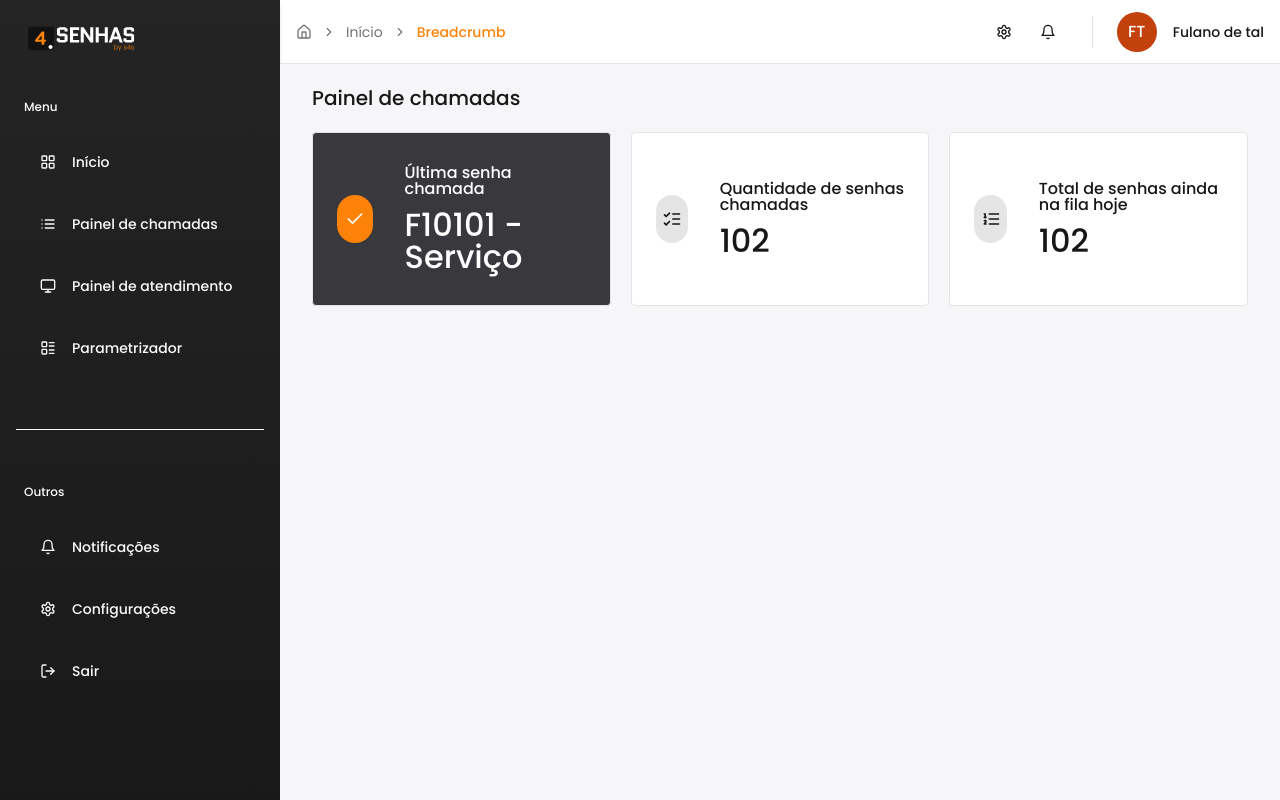
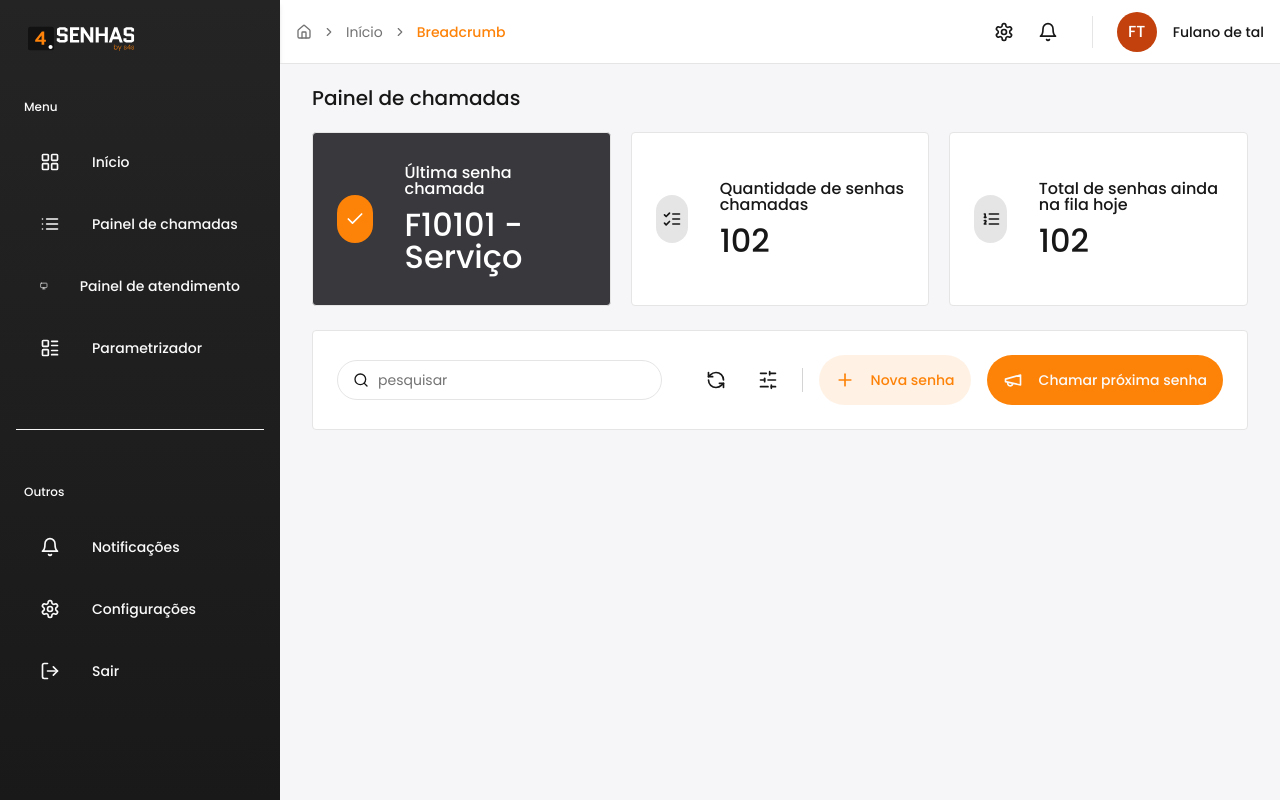
Before and after one commit to SK3010z/aaaaa, a Next.js app: page /lista-de-chamadas in a window 1280 px wide. Built offline with nearby package versions, Linux system fonts and the light colour scheme; no server answers.

Commit message:
wip/ add table filters

```diff
--- a/app/(pages)/(authenticated)/lista-de-chamadas/page.tsx
+++ b/app/(pages)/(authenticated)/lista-de-chamadas/page.tsx
@@ -1,3 +1,4 @@
+import { CallTable } from '@/components/custom/callTable'
 import { HomeCards } from '@/components/custom/homeCards'
 
 export default function ListaDeChamadasPage() {
@@ -7,6 +8,7 @@ export default function ListaDeChamadasPage() {
         Painel de chamadas
       </h1>
       <HomeCards />
+      <CallTable />
     </div>
   )
 }
--- /dev/null
+++ b/components/custom/callTable.tsx
@@ -0,0 +1,11 @@
+import { CallTableFilters } from './callTableFilters'
+
+export function CallTable() {
+  return (
+    <div className="px-8 pb-6">
+      <div className="bg-white border rounded">
+        <CallTableFilters />
+      </div>
+    </div>
+  )
+}
--- /dev/null
+++ b/components/custom/callTableFilters.tsx
@@ -0,0 +1,56 @@
+import {
+  Megaphone,
+  Plus,
+  RefreshCcw,
+  Search,
+  SlidersHorizontal,
+} from 'lucide-react'
+import { Button } from '../ui/button'
+import { Input } from '../ui/input'
+import { Tooltip, TooltipContent, TooltipTrigger } from '../ui/tooltip'
+
+export function CallTableFilters() {
+  return (
+    <div className="flex items-center justify-between p-6">
+      <div className="relative flex items-center">
+        <Input className="h-10 pl-10 min-w-[20rem]" placeholder="pesquisar" />
+        <Search className="size-4 absolute left-4" />
+      </div>
+
+      <div className="flex items-center gap-4">
+        <Tooltip>
+          <TooltipTrigger asChild>
+            <Button variant="ghost" className="size-9 p-0">
+              <RefreshCcw />
+            </Button>
+          </TooltipTrigger>
+          <TooltipContent>
+            <span>Atualizar</span>
+          </TooltipContent>
+        </Tooltip>
+
+        <Tooltip>
+          <TooltipTrigger asChild>
+            <Button variant="ghost" className="size-9 p-0">
+              <SlidersHorizontal />
+            </Button>
+          </TooltipTrigger>
+          <TooltipContent>
+            <span>Filtrar</span>
+          </TooltipContent>
+        </Tooltip>
+
+        <div className="h-6 w-px bg-neutral-300" />
+
+        <Button variant="custom">
+          <Plus />
+          <span>Nova senha</span>
+        </Button>
+        <Button>
+          <Megaphone />
+          <span>Chamar próxima senha</span>
+        </Button>
+      </div>
+    </div>
+  )
+}
--- a/components/ui/button.tsx
+++ b/components/ui/button.tsx
@@ -5,7 +5,7 @@ import * as React from 'react'
 import { cn } from '@/lib/utils'
 
 const buttonVariants = cva(
-  'inline-flex items-center justify-center whitespace-nowrap rounded-full text-sm font-medium ring-offset-white transition-colors focus-visible:outline-none focus-visible:ring-1 focus-visible:ring-primary focus-visible:ring-offset-2 disabled:pointer-events-none disabled:opacity-50',
+  'inline-flex items-center justify-center whitespace-nowrap rounded-full text-sm font-medium space-x-4 ring-offset-white transition-colors [&>svg]:size-5 focus-visible:outline-none focus-visible:ring-1 focus-visible:ring-primary focus-visible:ring-offset-2 disabled:pointer-events-none disabled:opacity-50',
   {
     variants: {
       variant: {
@@ -18,11 +18,12 @@ const buttonVariants = cva(
           'bg-secondary text-secondary-foreground hover:bg-secondary/80',
         ghost: 'hover:bg-accent hover:text-accent-foreground',
         link: 'text-primary underline-offset-4 hover:underline',
+        custom: 'bg-primary/10 hover:bg-primary/20 text-primary',
       },
       size: {
         default: 'h-[50px] px-4 py-2',
         xs: 'h-8 rounded',
-        sm: 'h-9 rounded-md px-3',
+        sm: 'h-10 rounded-md px-4',
         lg: 'h-12 rounded-md px-8',
         icon: 'size-10',
       },
--- /dev/null
+++ b/components/ui/table.tsx
@@ -0,0 +1,117 @@
+import * as React from "react"
+
+import { cn } from "@/lib/utils"
+
+const Table = React.forwardRef<
+  HTMLTableElement,
+  React.HTMLAttributes<HTMLTableElement>
+>(({ className, ...props }, ref) => (
+  <div className="relative w-full overflow-auto">
+    <table
+      ref={ref}
+      className={cn("w-full caption-bottom text-sm", className)}
+      {...props}
+    />
+  </div>
+))
+Table.displayName = "Table"
+
+const TableHeader = React.forwardRef<
+  HTMLTableSectionElement,
+  React.HTMLAttributes<HTMLTableSectionElement>
+>(({ className, ...props }, ref) => (
+  <thead ref={ref} className={cn("[&_tr]:border-b", className)} {...props} />
+))
+TableHeader.displayName = "TableHeader"
+
+const TableBody = React.forwardRef<
+  HTMLTableSectionElement,
+  React.HTMLAttributes<HTMLTableSectionElement>
+>(({ className, ...props }, ref) => (
+  <tbody
+    ref={ref}
+    className={cn("[&_tr:last-child]:border-0", className)}
+    {...props}
+  />
+))
+TableBody.displayName = "TableBody"
+
+const TableFooter = React.forwardRef<
+  HTMLTableSectionElement,
+  React.HTMLAttributes<HTMLTableSectionElement>
+>(({ className, ...props }, ref) => (
+  <tfoot
+    ref={ref}
+    className={cn(
+      "border-t bg-muted/50 font-medium [&>tr]:last:border-b-0",
+      className
+    )}
+    {...props}
+  />
+))
+TableFooter.displayName = "TableFooter"
+
+const TableRow = React.forwardRef<
+  HTMLTableRowElement,
+  React.HTMLAttributes<HTMLTableRowElement>
+>(({ className, ...props }, ref) => (
+  <tr
+    ref={ref}
+    className={cn(
+      "border-b transition-colors hover:bg-muted/50 data-[state=selected]:bg-muted",
+      className
+    )}
+    {...props}
+  />
+))
+TableRow.displayName = "TableRow"
+
+const TableHead = React.forwardRef<
+  HTMLTableCellElement,
+  React.ThHTMLAttributes<HTMLTableCellElement>
+>(({ className, ...props }, ref) => (
+  <th
+    ref={ref}
+    className={cn(
+      "h-12 px-4 text-left align-middle font-medium text-muted-foreground [&:has([role=checkbox])]:pr-0",
+      className
+    )}
+    {...props}
+  />
+))
+TableHead.displayName = "TableHead"
+
+const TableCell = React.forwardRef<
+  HTMLTableCellElement,
+  React.TdHTMLAttributes<HTMLTableCellElement>
+>(({ className, ...props }, ref) => (
+  <td
+    ref={ref}
+    className={cn("p-4 align-middle [&:has([role=checkbox])]:pr-0", className)}
+    {...props}
+  />
+))
+TableCell.displayName = "TableCell"
+
+const TableCaption = React.forwardRef<
+  HTMLTableCaptionElement,
+  React.HTMLAttributes<HTMLTableCaptionElement>
+>(({ className, ...props }, ref) => (
+  <caption
+    ref={ref}
+    className={cn("mt-4 text-sm text-muted-foreground", className)}
+    {...props}
+  />
+))
+TableCaption.displayName = "TableCaption"
+
+export {
+  Table,
+  TableHeader,
+  TableBody,
+  TableFooter,
+  TableHead,
+  TableRow,
+  TableCell,
+  TableCaption,
+}
```
